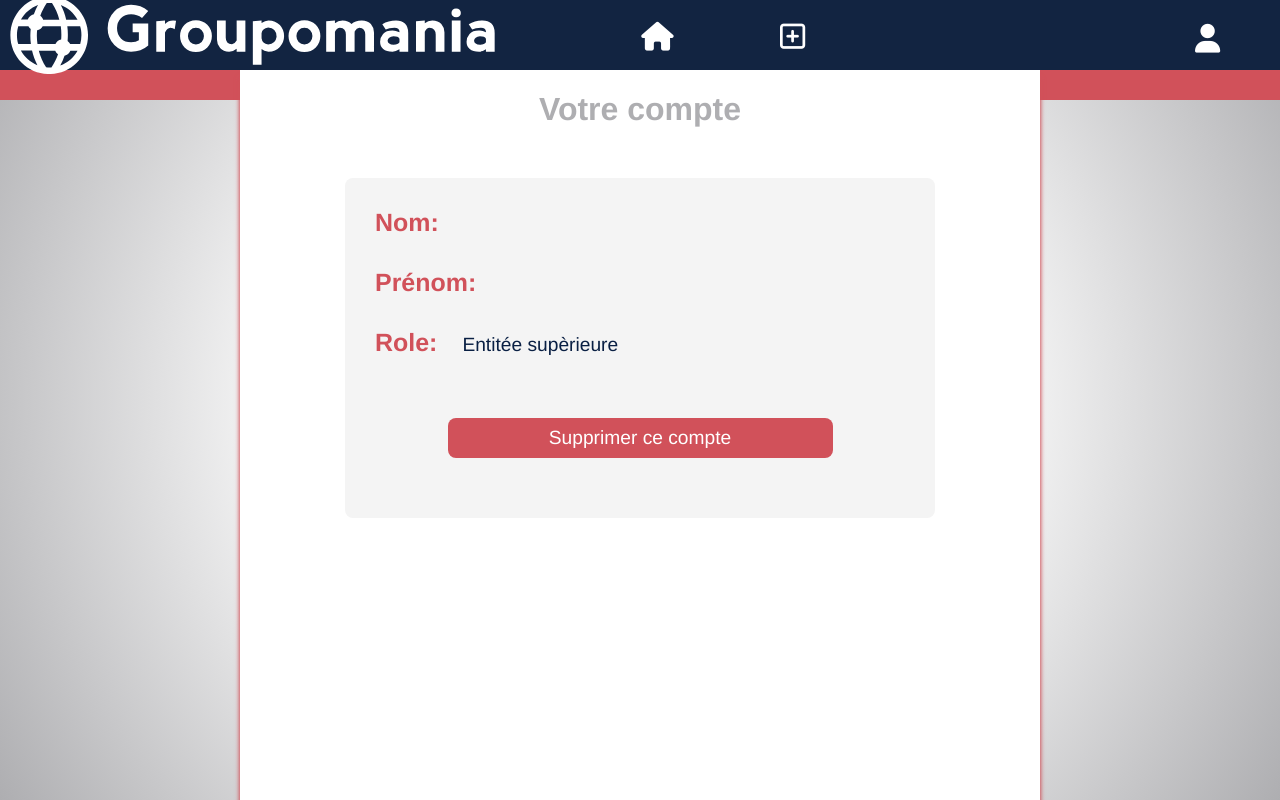
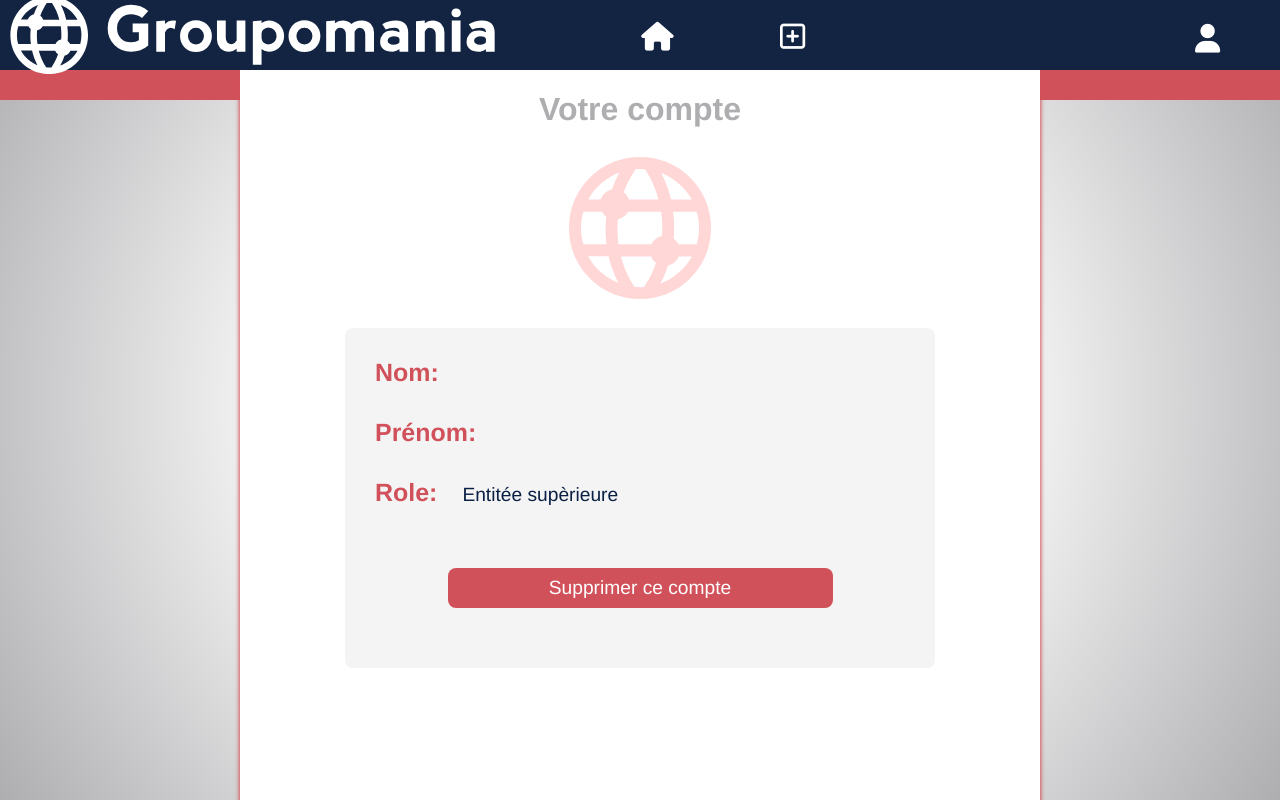
Before and after one commit to y4wee/quentinjambert_7_19082021, a Vue app in the folder frontend/groupomania-project/: page /compte in a window 1280 px wide. Built offline with nearby package versions, Linux system fonts and the light colour scheme; sample sign-in values are in the browser's storage; the HTML template or start-up script is replaced by a standard one.

Commit message:
ajout image compte

```diff
--- a/frontend/groupomania-project/src/components/Article.vue
+++ b/frontend/groupomania-project/src/components/Article.vue
@@ -82,7 +82,6 @@ export default {
             this.revele = !this.revele
         },
         authorised: function(model) {
-            console.log(this.user)
             if( this.user.userId == model.UserId || this.user.isAdmin ) {
                 return true
             }
--- a/frontend/groupomania-project/src/components/Nav.vue
+++ b/frontend/groupomania-project/src/components/Nav.vue
@@ -78,7 +78,7 @@ export default {
         height: 65px;
         min-width: 125px;
         color: white;
-        transition: all 0.2s ease-in-out;
+        transition: all 0.15s ease-out;
         margin-right: 10px;
         user-select: none;
         text-decoration: none;
@@ -86,7 +86,7 @@ export default {
         & .icon {
             font-size: 1.8em;
             transform: translateY(16px);
-            transition: all 0.2s ease-in-out;
+            transition: all 0.15s ease-in-out;
         }
         // info sous l'icone des sections
         &Info {
@@ -94,7 +94,7 @@ export default {
             font-size: 1.3em;
             margin-top: 5px;
             transform: translateY(16px);
-            transition: all 0.2s ease-in-out;
+            transition: all 0.15s ease-in-out;
         }
 
         // effet des hover sur les sections
@@ -144,7 +144,6 @@ export default {
                 font-size: 1.2em;
                 &:hover{
                     background-color: #d1515a;
-                    color: rgb(22, 44, 78);
                 }
             }
         }
--- a/frontend/groupomania-project/src/views/Compte.vue
+++ b/frontend/groupomania-project/src/views/Compte.vue
@@ -6,6 +6,8 @@
         <div class="compteMain">
 
             <h1>Votre compte</h1>
+
+            <img src="../assets/logo-compte.svg" alt="logo groupomania">
 
             <div class="compteMainInfo">
                 <div class="compteMainInfoDetail">
@@ -28,7 +30,7 @@
                     <div v-if="confirmation" class="compteMainInfoDeleteOff" @click="confirmationDelete()">Annuler</div>
                     <div v-else class="compteMainInfoDeleteOn" @click="confirmationDelete()">Supprimer ce compte</div>
 
-                    <input v-if="confirmation" v-model="password" type="password" placeholder="password to confirm">
+                    <input v-if="confirmation" v-model="password" type="password" placeholder="password to confirm" autofocus>
 
                     <button v-if="confirmation" type="button" :disabled="password.length == 0" @click="userDelete()">
                         <i class="fas fa-trash-alt"></i>
@@ -106,6 +108,9 @@ export default {
     min-height: 100vh;
     background: radial-gradient(circle, rgba(255,255,255,1) 0%, rgba(249,249,249,1) 46%, #aeaeb1 100%);
     &Main {
+        display: flex;
+        flex-direction: column;
+        align-items: center;
         z-index: 2;
         width: 800px;
         height: calc(100vh - 70px);
@@ -113,8 +118,11 @@ export default {
         margin-top: 70px;
         box-shadow: 0 8px 4px 1px #d1515a;
         & h1 {
-            text-align: center;
             color: #aeaeb1;
+            margin-bottom: 0;
+        }
+        & img {
+            height: 200px;
         }
 
         &Info {
@@ -122,7 +130,6 @@ export default {
             flex-direction: column;
             background-color: #F4F4F4;
             width: 550px;
-            margin: 50px auto;
             padding: 20px;
             border-radius: 8px;
 
```
